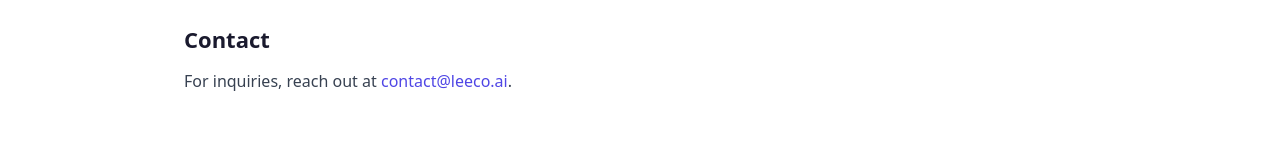
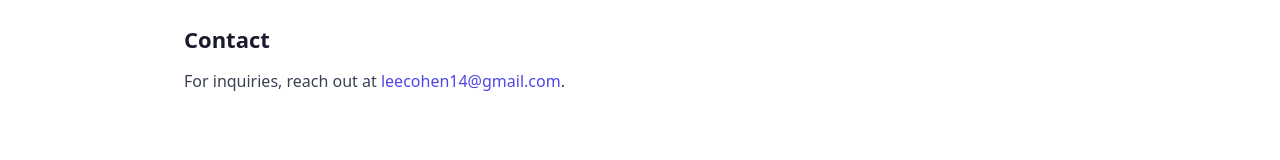
Before and after one commit to leecohen14/leeco-landing, a React (Vite) app: page /about in a window 1280 px wide. Shown: the part 497-657 px from the top of the page. Built offline with nearby package versions, Linux system fonts and the light colour scheme.

Commit message:
change to real mail

```diff
--- a/src/pages/About.tsx
+++ b/src/pages/About.tsx
@@ -23,7 +23,7 @@ function About() {
       <h2>Contact</h2>
       <p>
         For inquiries, reach out at{' '}
-        <a href="mailto:contact@leeco.ai">contact@leeco.ai</a>.
+        <a href="mailto:leecohen14@gmail.com">leecohen14@gmail.com</a>.
       </p>
     </div>
   )
--- a/src/pages/Privacy.tsx
+++ b/src/pages/Privacy.tsx
@@ -82,7 +82,7 @@ function Privacy() {
       <h2>9. Contact Us</h2>
       <p>
         If you have any questions about this Privacy Policy, please contact us
-        at <a href="mailto:contact@leeco.ai">contact@leeco.ai</a>.
+        at <a href="mailto:leecohen14@gmail.com">leecohen14@gmail.com</a>.
       </p>
     </div>
   )
```
